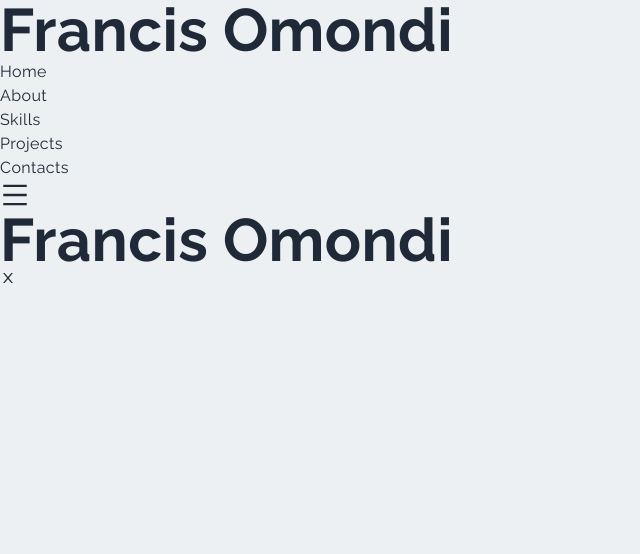
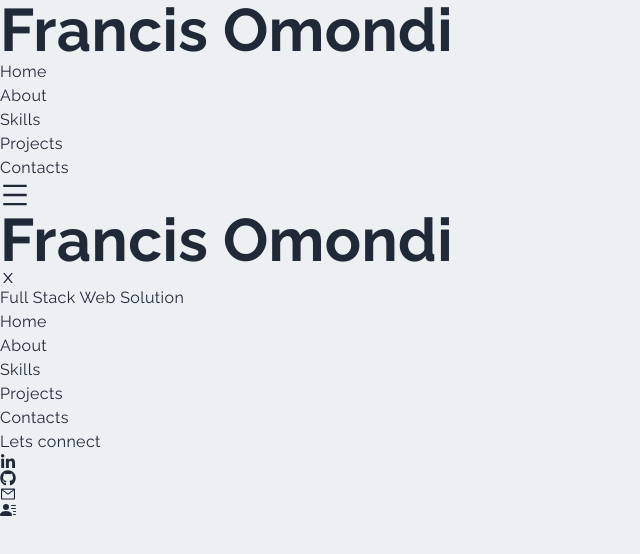
Before and after one commit to Francisomondi/francis_portfolio, a Next.js app: page / in a window 1280 px wide. Shown: the top 554 px of the page, without its empty margins (0-640 px from the left). Built offline with nearby package versions, Linux system fonts and the light colour scheme.

Commit message:
navbar social icons and links

```diff
--- a/components/Navbar.jsx
+++ b/components/Navbar.jsx
@@ -1,6 +1,10 @@
 import Link from 'next/link'
 import React from 'react'
-import {AiOutlineClose, AiOutlineMenu} from 'react-icons/ai'
+import {AiOutlineClose, AiOutlineMenu, AiOutlineMail} from 'react-icons/ai'
+import {FaLinkedinIn} from 'react-icons/fa'
+import {FaGithub} from 'react-icons/fa'
+import {BsFillPersonLinesFill} from 'react-icons/bs'
+
 const Navbar = () => {
     return (
         <div className='fixed w-full h-20 shadow-xl z-[100]'>
@@ -35,12 +39,54 @@
                 bg-[#ecf0f3] p-10 ease-in duration-500'>
                     <div>
                         <div className='flex w-full items-center justify-between'>
-                            <h1 className='text-4xl font-bold font-signature'>Francis Omondi</h1>
-                            <div>
+                            <h1 className='text-3xl font-bold font-signature'>Francis Omondi</h1>
+                            <div className='rounded-full shadow-lg shadow-gray-00 p-3 cursor-pointer'>
                                 <AiOutlineClose/>
                             </div>
                         </div>
+                        <div className='border-b border-gray-300 my-4'>
+                        <p className='w-[85%] md:w-[95%] py-2'>Full Stack Web Solution</p>
+                        </div>
                     </div>
+
+                    <div className=' py-4 flex flex-col'>
+                        <ul className='uppercase'>
+                            <Link href='www.facebook.com'>
+                                <li className='py-4 text-sm'>Home</li>
+                            </Link>
+                             <Link href='www.facebook.com'>
+                                <li className='py-4 text-sm'>About</li>
+                            </Link>
+                             <Link href='www.facebook.com'>
+                                <li className='py-4 text-sm'>Skills</li>
+                            </Link>
+                             <Link href='www.facebook.com'>
+                                <li className='py-4 text-sm'>Projects</li>
+                            </Link>
+                             <Link href='www.facebook.com'>
+                                <li className='py-4 text-sm'>Contacts</li>
+                            </Link>
+                        </ul>
+                         <div className='pt-20'>
+                            <p className='uppercase tracking-widest text-[#5651e5] font-bold'>Lets connect</p>
+                            <div className='flex items-center justify-between my-4 w-full sm:w-[80%]'>
+                                <div className='rounded-full shadow-lg shadow-gray-400 p-3 cursor-pointer hover: scale-105 ease-in duration-300'>
+                                <FaLinkedinIn/>
+                                </div>
+                                <div className='rounded-full shadow-lg shadow-gray-400 p-3 cursor-pointer hover: scale-105 ease-in duration-300'>
+                                <FaGithub/>
+                                </div>
+                                <div className='rounded-full shadow-lg shadow-gray-400 p-3 cursor-pointer hover: scale-105 ease-in duration-300'>
+                                <AiOutlineMail/>
+                                </div>
+                                <div className='rounded-full shadow-lg shadow-gray-400 p-3 cursor-pointer hover: scale-105 ease-in duration-300'>
+                                <BsFillPersonLinesFill/>
+                                </div>
+                            </div>
+                        </div>
+
+                    </div>
+
                 </div>
             </div>
         </div>
```
